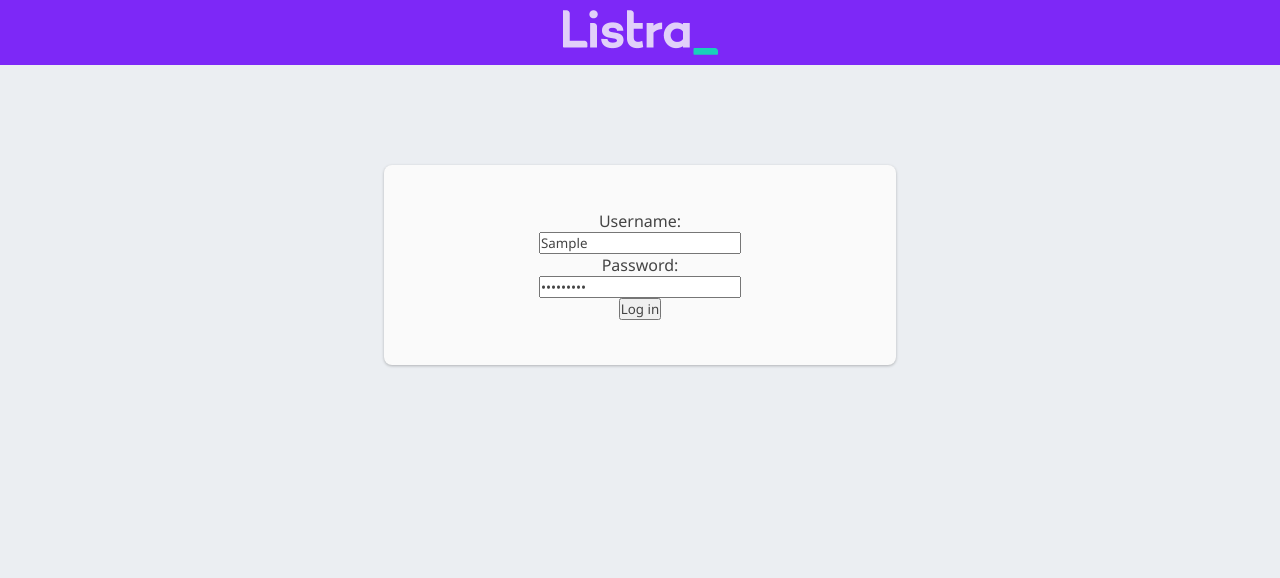
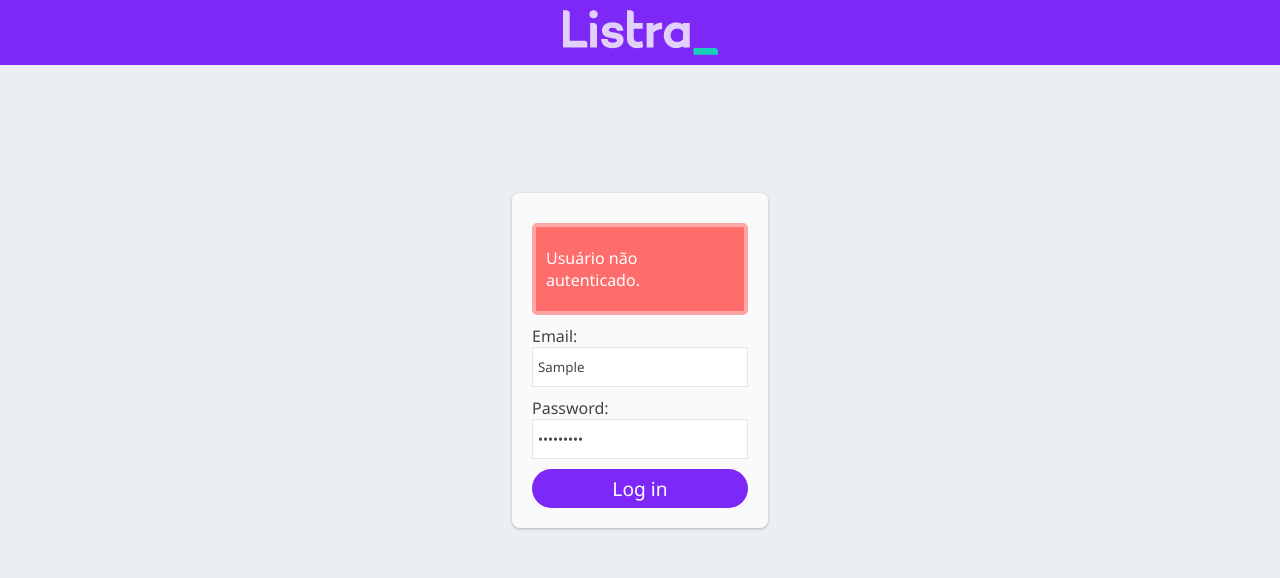
Before and after one commit to HugoVersiani/front-teste-tec, a Vue app: page /login in a window 1280 px wide. Both pictures are taken after typing "Sample", "Sample123" into the empty fields and a click on the button "Log in". Shown: the top 578 px of the page. Built offline with nearby package versions, Linux system fonts and the light colour scheme; no server answers.

Commit message:
FEATURE - Adicionando um toast para retorno de erros e finalizando autenticaçao

```diff
--- a/src/components/Simulation.vue
+++ b/src/components/Simulation.vue
@@ -29,7 +29,7 @@
             <button>
             <ion-icon class="whats" name="logo-whatsapp"></ion-icon> Falar com consultor
             </button>
-            <span>
+            <span >
                 <ion-icon name="call-sharp"></ion-icon>(31) 3441-0240
             </span>
           </div>
@@ -114,6 +114,10 @@ h5 {
     color: var(--color-secondary)
 }
 
+.call>span {
+    padding-top: 10px;
+}
+
 @media (min-width: 700px) {
 
 .simulations_card {
@@ -175,7 +179,7 @@ h5:after {
     width: 80%;
 }
 .call>span {
-    font-size: 0.9em
+    font-size: 0.9em;
 }
 
 .call>button {
--- /dev/null
+++ b/src/components/Toast.vue
@@ -0,0 +1,38 @@
+<script setup>
+</script>
+<template>
+    <div class="toast success" v-if="color == 'success'">
+       {{msg}}
+    </div>
+    <div class="toast danger" v-if="color == 'danger'">
+       {{msg}}
+    </div>
+</template>
+<style scoped>
+.toast {
+    color: #fff;
+    padding: 20px 10px;
+    border-radius: 5px;
+    width: 100%;
+    margin: 10px 0 ;
+}
+.danger {
+    border: 4px solid rgb(255, 166, 166);
+    background-color:   rgb(255, 108, 108);
+}
+.success {
+    border: 4px solid rgb(200, 255, 200);
+    background-color:  rgb(146, 255, 146);
+    color: rgb(51, 90, 51);
+}
+</style>
+<script>
+export default {
+  name: 'Toast',
+  props: {
+        color: String,
+        msg: String,
+    },
+
+}
+</script>
--- a/src/main.js
+++ b/src/main.js
@@ -5,6 +5,8 @@ import store from './store'
 import Aplication from './views/Aplication.vue'
 import Login from './views/Login.vue'
 import Dashboard from './views/Dashboard.vue'
+import Guard from '../src/services/middleware'
+
 const routes = [
     {
         path: '/',
@@ -16,7 +18,8 @@ const routes = [
     },
     {
         path: '/dashboard',
-        component: Dashboard
+        component: Dashboard,
+        beforeEnter: Guard.auth,
     },
 
 ];
--- /dev/null
+++ b/src/services/middleware.js
@@ -0,0 +1,17 @@
+import store from '../store/index';
+export default {
+    auth(to, from, next) {
+
+
+        const token =  localStorage.getItem('token');
+
+        //Sei que idealmente o correto seria
+        //fazer uma requisição à API para verificar
+        //a validade do token
+
+        if(!token) {
+            next('/login');
+        };
+        next();
+    }
+}
--- a/src/store/index.js
+++ b/src/store/index.js
@@ -2,9 +2,10 @@ import { createStore } from 'vuex'
 
 export default createStore( {
     state: {
-      simulation: false,
-      car: false,
-      cars: []
+        token: false,
+        simulation: false,
+        car: false,
+        cars: []
     },
     mutations: {
         storeCar(state, data) {
@@ -12,6 +13,9 @@ export default createStore( {
         },
         showSimulation(state, data) {
             state.simulation = data
+        },
+        setToken(state, data) {
+            state.token = data
         }
     }
 }
--- a/src/views/Dashboard.vue
+++ b/src/views/Dashboard.vue
@@ -1,10 +1,10 @@
 <script setup>
     import api from '../services/api.js'
+    import Toast from '../components/Toast.vue'
 </script>
 <template>
   <div class="main-div shadow">
-   <div v-if="showToastG" class="toastGreen"> Veículo cadastrado com sucesso!</div>
-    <div v-if="showToastR" class="toastRed"> Veículo não cadastrado.</div>
+    <Toast :color="toast.color" :msg="toast.msg" v-if="toast.show"/>
     <h2>Cadastro de veículos</h2>
         <form class="main-form" @submit.prevent="submitForm">
             <div class="col">
@@ -143,8 +143,6 @@ button {
     margin-top: 15px
 }
 
-
-
 .main-form {
 
     display: flex;
@@ -164,10 +162,9 @@ button {
 
 <script>
 export default {
+   components: { Toast },
   data() {
     return {
-        showToastG: false,
-        showToastR: false,
       car: {
         city: '',
         make: '',
@@ -179,27 +176,49 @@ export default {
         phone: '',
         price: 0,
         image: 'default.png'
+      },
+       toast: {
+        show: false,
+        color: '',
+        msg: ''
       }
     };
   },
   methods: {
-    //handleFileUpload(event) {
-     // this.car.image = event.target.files[0];
-    //},
+
+    callToast(color, msg) {
+
+      this.toast.show = true;
+      this.toast.color = color;
+      this.toast.msg = msg
+
+    },
     submitForm() {
 
 
-       api.post('/vehicle',{city: this.car.city, make: this.car.make, model: this.car.model, year: this.car.year, km: this.car.km, description: this.car.description, transmission: this.car.transmission, phone: this.car.phone, price: this.car.price, image_path: this.car.image})
+       api.post('/vehicle',{
+                            city: this.car.city,
+                            make: this.car.make,
+                            model: this.car.model,
+                            year: this.car.year,
+                            km: this.car.km,
+                            description: this.car.description,
+                            transmission: this.car.transmission,
+                            phone: this.car.phone,
+                            price: this.car.price,
+                            image_path: this.car.image},
+                            {
+                            headers: {
+                                'Authorization': 'Bearer' +   localStorage.getItem('token')
+                                }
+                            })
         .then((response) =>{
-            if(response.status ==200) {
-                this.showToastG = true
-            } else {
-                this.showToastR = true
-            }
+            this.callToast('success', 'Veículo cadastrado com sucesso!');
         })
-        .catch(function (error) {
+        .catch((error) => {
 
-          console.log(error);
+          console.error(error);
+          this.callToast('danger', 'Não foi possivel cadastrar o veículo.');
         });
     }
   }
--- a/src/views/Login.vue
+++ b/src/views/Login.vue
@@ -1,57 +1,117 @@
 <script setup>
+    import api from '../services/api.js'
+    import Toast from '../components/Toast.vue';
 </script>
 <template>
-<div>
+<div class="main-div">
+
 
   <form class="shadow main-form">
+  <Toast :color="toast.color" :msg="toast.msg" v-if="toast.show"/>
 
-
-      <label for="username">Username:</label>
-      <input type="text" id="username" v-model="username">
+      <label for="email">Email:</label>
+      <input type="text" id="email"  v-model="email">
 
       <label for="password">Password:</label>
-      <input type="password" id="password" v-model="password">
+      <input type="password"  id="password" v-model="password">
 
-      <button type="submit" @click.prevent="login">Log in</button>
+     <div class="btn"><button type="submit" @click.prevent="login">Log in</button></div>
 
 
   </form>
   </div>
 </template>
 <style scoped>
-div {
+.main-div {
     display: flex;
      justify-content:center;
     align-items: center;
     align-self: center;
-    height: 50vh;
+    margin-top: 10%
 }
 
 .main-form {
+    width: 90%;
     display: flex;
     flex-direction: column;
     justify-content:center;
-    align-items: center;
+    align-items: start;
     align-self: center;
-    width: 40%;
-    height: 50%;
+    height: 80%;
     background-color: var(--color-secondary);
+    padding: 20px;
+
+}
+
+
+input {
+    width: 100%;
+    padding: 10px 5px;
+    border: 1px solid #E5E5E5;
+    margin: 0 0 10px 0;
+}
+
+button {
+    width: 100%;
+    background-color: var(--color-primary);
+    border: none;
+    color: #ffffff;
+    font-size: 1.2em;
+    height: 39px;
+    border-radius: 100px;
+    cursor: pointer;
+}
+.btn {
+    width: 100%;
+    display: flex;
+    justify-content: flex-end;
+}
+
+@media(min-width: 700px) {
+
+  .main-form {
+     width: 20%;
+  }
 
 }
 </style>
 
 <script>
 export default {
+  components: { Toast },
   data() {
     return {
-      username: '',
-      password: ''
+      email: '',
+      password: '',
+      toast: {
+        show: false,
+        color: '',
+        msg: ''
+      }
     }
   },
   methods: {
+    callToast(color, msg) {
+      this.toast.show = true;
+      this.toast.color = color;
+      this.toast.msg = msg
+
+    },
     login() {
+       api.post('/login',{email: this.email, password: this.password})
+        .then((response) =>{
+            localStorage.setItem('token', response.data.access_token)
+            this.$router.push('/dashboard')
 
+        })
+        .catch((error) => {
+          console.error(error);
+          this.callToast('danger', 'Usuário não autenticado.');
+        });
     }
+  },
+  created() {
+    this.toast.show = false
   }
-}
+};
 </script>
```
